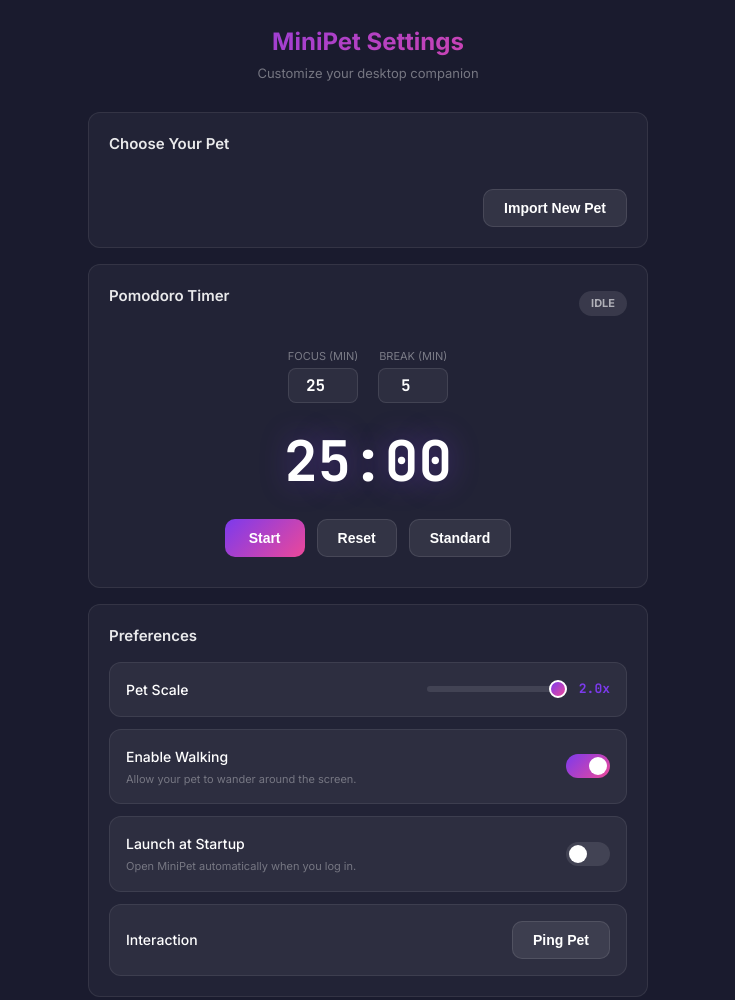
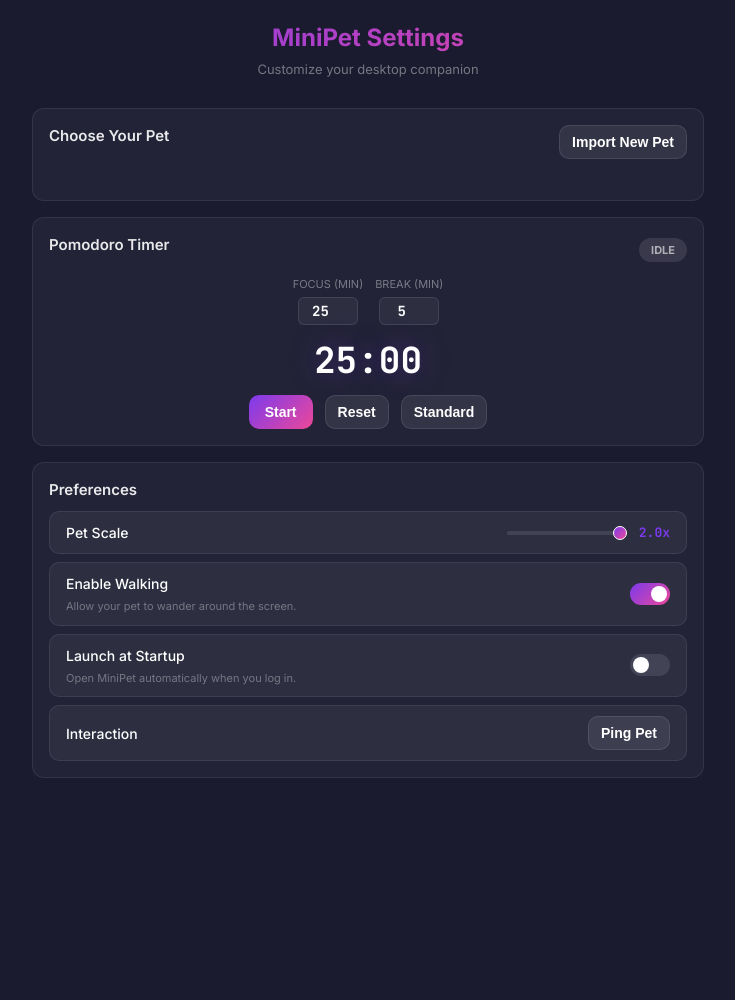
Before and after one commit to helloquocbao/mini-pet, a website built with Vite: page src/renderer/settings/index.html in a window 1280 px wide. Shown: the whole page, without its empty margins (272-1007 px from the left). After the commit the page ends 814 px from the top, so only its background shows below. Built offline with nearby package versions, Linux system fonts and the light colour scheme.

Commit message:
style: refine settings window UI layout, increase dimensions, and remove unused webhook server logic

```diff
--- a/src/renderer/settings/index.html
+++ b/src/renderer/settings/index.html
@@ -17,12 +17,14 @@
 
       <!-- Pet Selection -->
       <section class="section">
-        <h2>Choose Your Pet</h2>
+        <div class="section-header-row">
+          <h2>Choose Your Pet</h2>
+          <div class="gallery-actions">
+            <button id="import-pet-btn" class="secondary-btn">Import New Pet</button>
+          </div>
+        </div>
         <div id="pet-gallery" class="pet-gallery">
           <!-- Populated by JS -->
-        </div>
-        <div class="gallery-actions">
-          <button id="import-pet-btn" class="secondary-btn">Import New Pet</button>
         </div>
       </section>
 
--- a/src/renderer/settings/settings.css
+++ b/src/renderer/settings/settings.css
@@ -10,12 +10,12 @@ body {
   font-family: 'Inter', system-ui, sans-serif;
   background: #1a1b2e;
   color: #e0e0e8;
-  padding: 24px;
+  padding: 20px;
   line-height: 1.5;
 }
 
 .settings-container {
-  max-width: 560px;
+  max-width: 672px;
   margin: 0 auto;
 }
 
@@ -42,14 +42,14 @@ body {
   background: rgba(255, 255, 255, 0.04);
   border: 1px solid rgba(255, 255, 255, 0.08);
   border-radius: 12px;
-  padding: 20px;
+  padding: 16px;
   margin-bottom: 16px;
 }
 
 .section h2 {
   font-size: 15px;
   font-weight: 600;
-  margin-bottom: 14px;
+  margin-bottom: 10px;
   color: rgba(255, 255, 255, 0.9);
 }
 
@@ -57,14 +57,12 @@ body {
 .pet-gallery {
   display: grid;
   grid-template-columns: repeat(auto-fill, minmax(120px, 1fr));
-  gap: 20px;
-  margin-bottom: 20px;
+  gap: 12px;
+  margin-bottom: 15px;
 }
 
 .gallery-actions {
   display: flex;
-  justify-content: flex-end;
-  margin-top: 15px;
 }
 
 .pet-card {
@@ -112,14 +110,14 @@ body {
 .settings-form {
   display: flex;
   flex-direction: column;
-  gap: 12px;
+  gap: 8px;
 }
 
 .setting-item {
   background: rgba(255, 255, 255, 0.05);
   border: 1px solid rgba(255, 255, 255, 0.08);
-  border-radius: 12px;
-  padding: 16px;
+  border-radius: 10px;
+  padding: 10px 16px;
   display: flex;
   align-items: center;
   justify-content: space-between;
@@ -137,7 +135,7 @@ body {
   display: flex;
   justify-content: space-between;
   align-items: center;
-  margin-bottom: 16px;
+  margin-bottom: 10px;
 }
 
 .status-tag {
@@ -159,13 +157,13 @@ body {
   display: flex;
   flex-direction: column;
   align-items: center;
-  gap: 16px;
-  padding: 10px 0;
+  gap: 8px;
+  padding: 0;
 }
 
 .pomo-settings {
   display: flex;
-  gap: 20px;
+  gap: 12px;
 }
 
 .pomo-input-group {
@@ -182,19 +180,19 @@ body {
 }
 
 .pomo-input-group input {
-  width: 70px;
+  width: 60px;
   background: rgba(255, 255, 255, 0.05);
   border: 1px solid rgba(255, 255, 255, 0.1);
-  border-radius: 8px;
+  border-radius: 6px;
   color: #fff;
-  padding: 6px;
+  padding: 4px;
   text-align: center;
   font-family: 'JetBrains Mono', monospace;
-  font-size: 16px;
+  font-size: 14px;
 }
 
 .pomo-timer {
-  font-size: 56px;
+  font-size: 36px;
   font-weight: 800;
   font-family: 'JetBrains Mono', monospace;
   color: #fff;
@@ -210,7 +208,7 @@ body {
   background: linear-gradient(135deg, #7c3aed, #ec4899);
   border: none;
   color: #fff;
-  padding: 10px 24px;
+  padding: 8px 16px;
   border-radius: 10px;
   font-size: 14px;
   font-weight: 600;
@@ -222,7 +220,7 @@ body {
   background: rgba(255, 255, 255, 0.08);
   border: 1px solid rgba(255, 255, 255, 0.1);
   color: #fff;
-  padding: 10px 20px;
+  padding: 8px 12px;
   border-radius: 10px;
   font-size: 14px;
   font-weight: 600;
@@ -238,19 +236,19 @@ body {
 
 input[type="range"] {
   -webkit-appearance: none;
-  width: 140px;
-  height: 6px;
+  width: 120px;
+  height: 4px;
   background: rgba(255, 255, 255, 0.1);
   border-radius: 10px;
 }
 
 input[type="range"]::-webkit-slider-thumb {
   -webkit-appearance: none;
-  width: 18px;
-  height: 18px;
+  width: 14px;
+  height: 14px;
   background: linear-gradient(135deg, #7c3aed, #ec4899);
   border-radius: 50%;
-  border: 2px solid #fff;
+  border: 1.5px solid #fff;
 }
 
 #scale-value {
@@ -262,8 +260,8 @@ input[type="range"]::-webkit-slider-thumb {
 
 .switch {
   position: relative;
-  width: 44px;
-  height: 24px;
+  width: 40px;
+  height: 22px;
 }
 
 .switch input { opacity: 0; width: 0; height: 0; }
@@ -279,7 +277,7 @@ input[type="range"]::-webkit-slider-thumb {
 .slider:before {
   position: absolute;
   content: "";
-  height: 18px; width: 18px;
+  height: 16px; width: 16px;
   left: 3px; bottom: 3px;
   background-color: white;
   transition: .4s;
@@ -291,7 +289,7 @@ input:checked + .slider {
 }
 
 input:checked + .slider:before {
-  transform: translateX(20px);
+  transform: translateX(18px);
 }
 
 .setting-item-column {
--- a/src/shared/constants.ts
+++ b/src/shared/constants.ts
@@ -33,7 +33,7 @@ export const OVERLAY_WINDOW = {
 
 /** Settings window dimensions */
 export const SETTINGS_WINDOW = {
-  WIDTH: 600,
+  WIDTH: 720,
   HEIGHT: 500,
 } as const;
 
```
Also changed, not shown: src/main/main.ts (+0 -20 lines).
